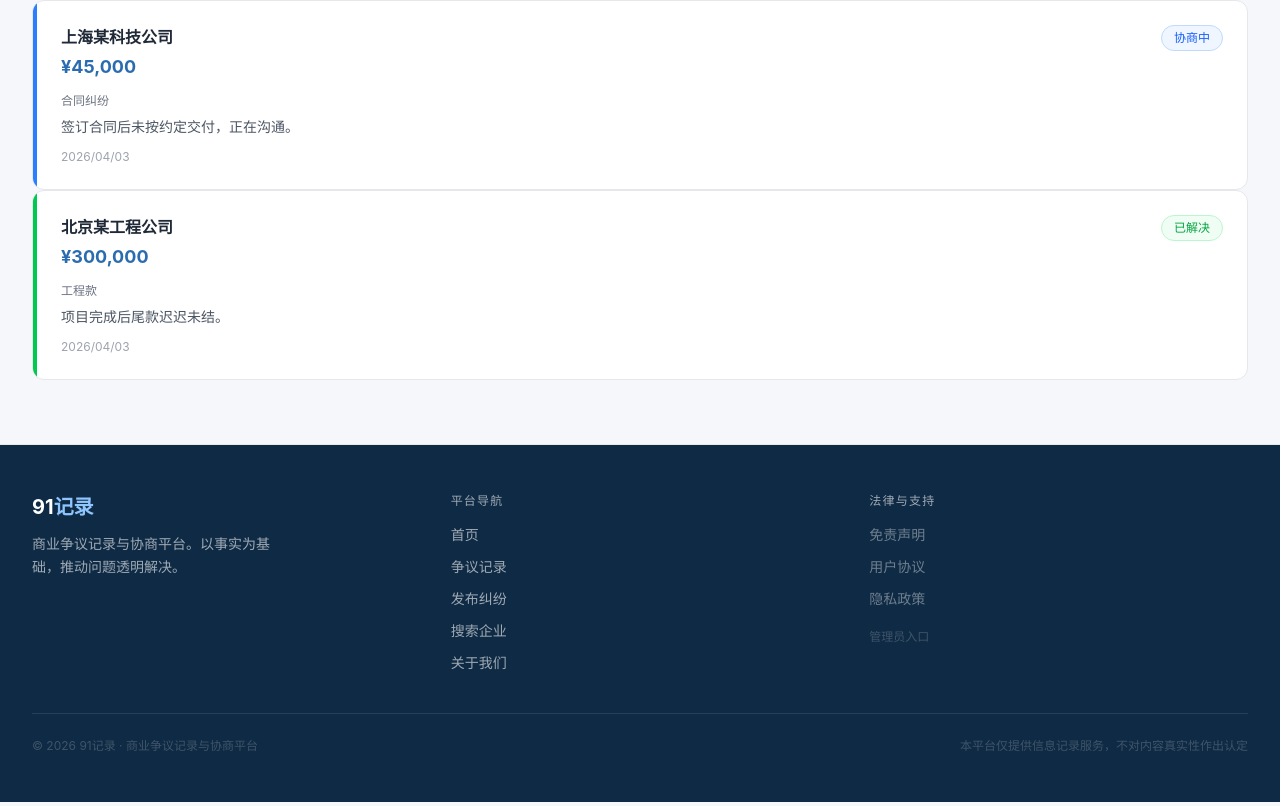
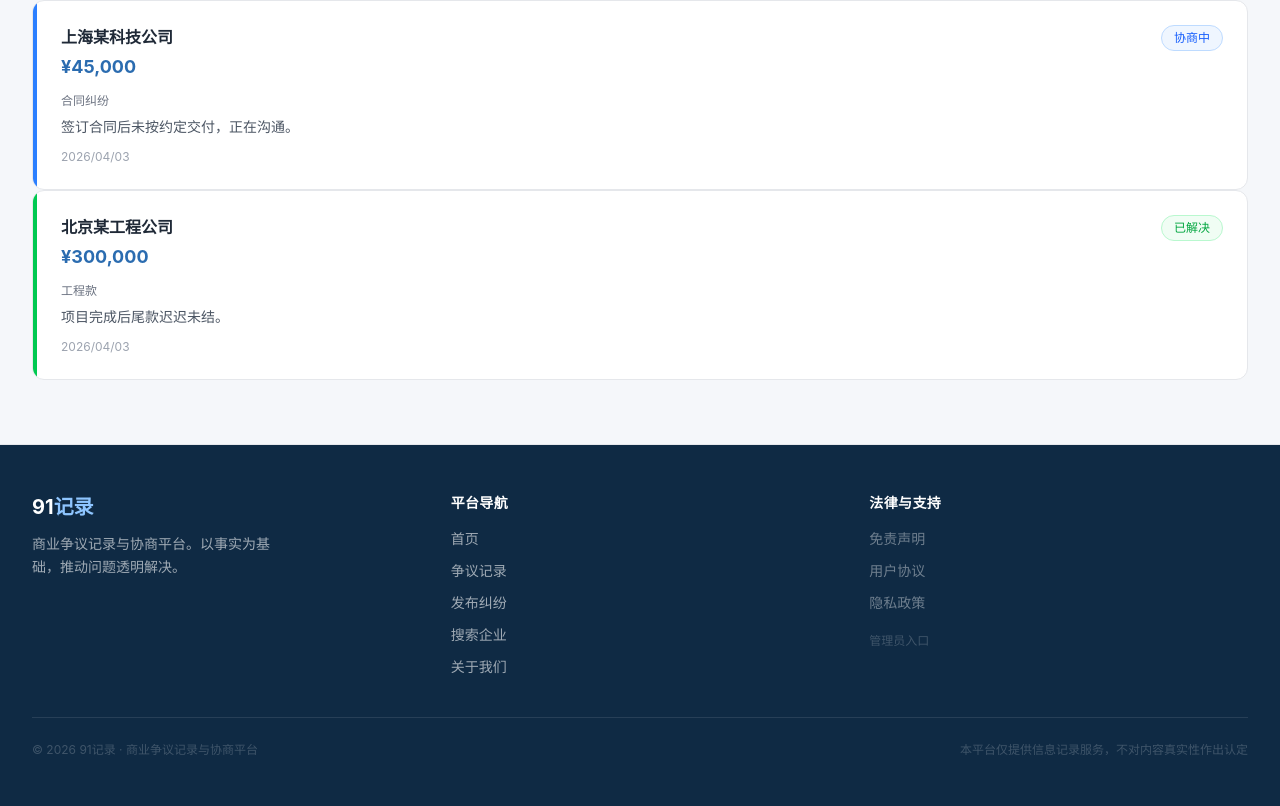
Before and after one commit to mikeoxmual999-del/91expo, a Next.js app: page / in a window 1280 px wide. Shown: the part 1139-1945 px from the top of the page. Built offline with nearby package versions, Linux system fonts and the light colour scheme; no server answers; the database is empty.

Commit message:
fix admin DB, navbar search bar, footer headings, legal pages light theme

```diff
--- a/app/components/Footer.tsx
+++ b/app/components/Footer.tsx
@@ -21,7 +21,7 @@ export default function Footer() {
 
           {/* MIDDLE — LINKS */}
           <div>
-            <div className="text-xs text-white/60 uppercase tracking-widest mb-4 font-medium">
+            <div className="text-sm text-white font-semibold mb-4 tracking-wide">
               平台导航
             </div>
             <div className="flex flex-col gap-3">
@@ -35,7 +35,7 @@ export default function Footer() {
 
           {/* RIGHT — LEGAL */}
           <div>
-            <div className="text-xs text-white/60 uppercase tracking-widest mb-4 font-medium">
+            <div className="text-sm text-white font-semibold mb-4 tracking-wide">
               法律与支持
             </div>
             <div className="flex flex-col gap-3">
```
